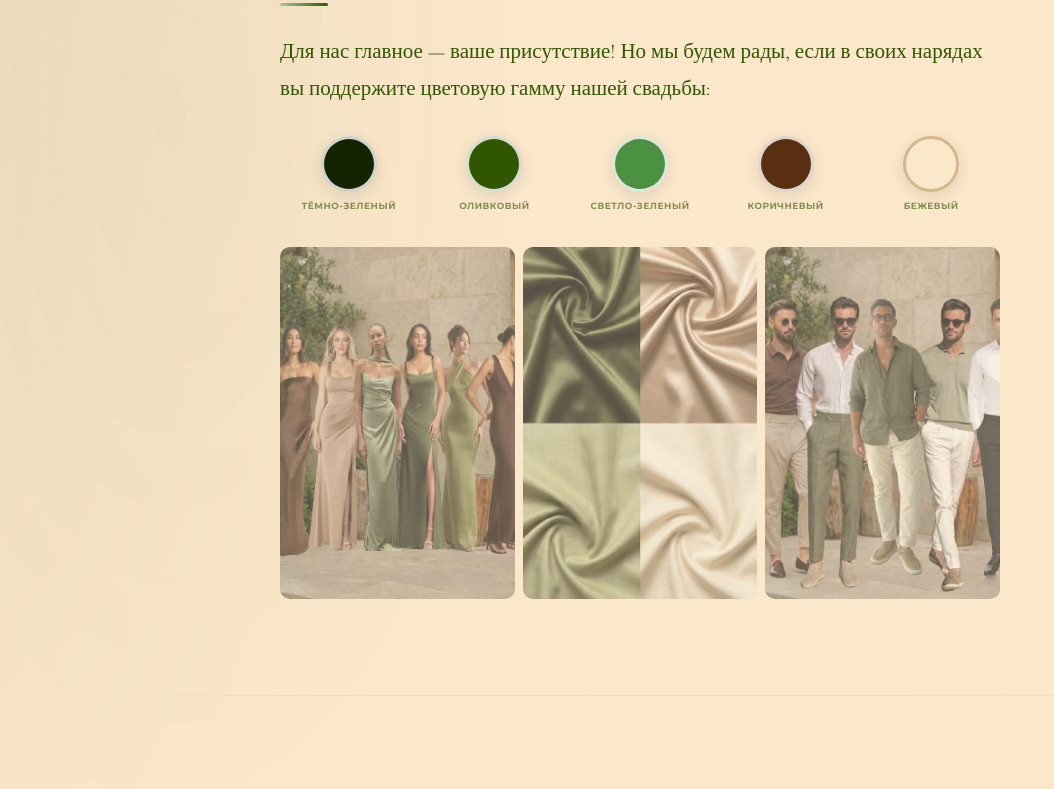
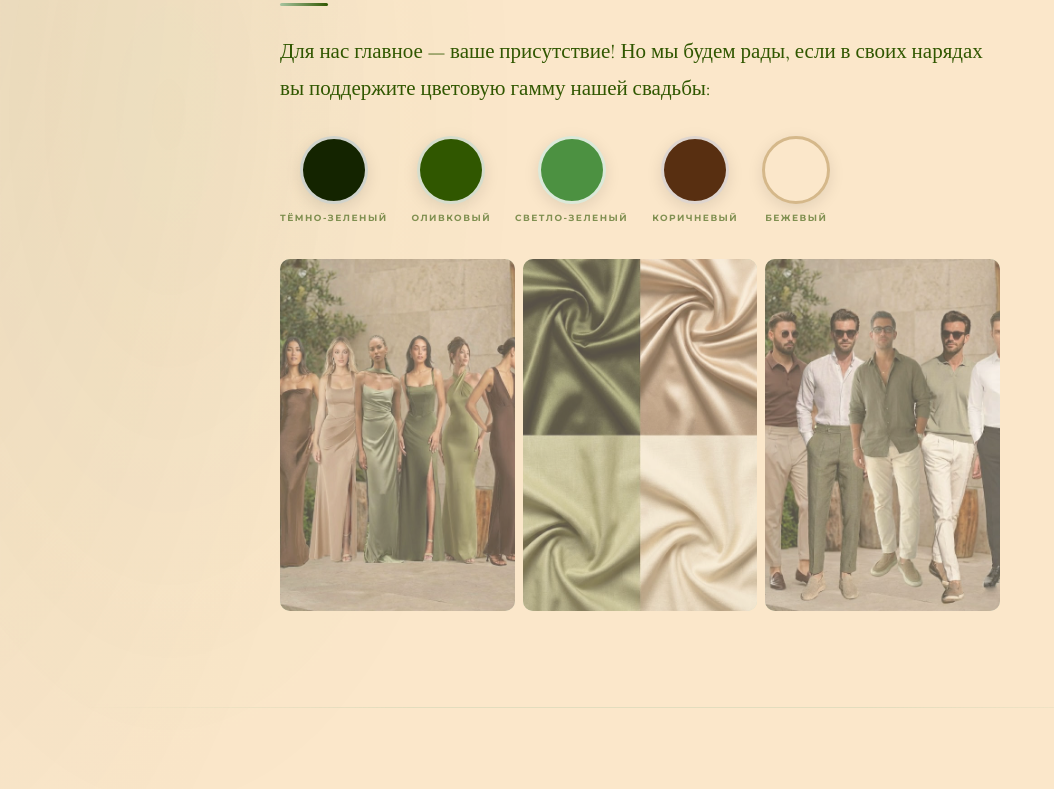
Before and after one commit to Sawaiii/denis-and-lena-wedding-2026, a plain HTML site: page index.html in a window 1280 px wide. Shown: the part 3579-4368 px from the top of the page, without its empty margins (0-1054 px from the left). Drawn offline with nearby package versions, Linux system fonts and the light colour scheme.

Commit message:
saasasasasasas

```diff
--- a/index.html
+++ b/index.html
@@ -163,18 +163,12 @@ body{font-family:'Montserrat',sans-serif;color:var(--text);overflow-x:hidden}
 .tl-desc{font-family:'Cormorant Garamond',serif;font-size:clamp(17px,3.5vw,21px);line-height:1.5;color:var(--text2);font-style:italic;padding-top:2px}
 
 /* ── DRESSCODE ── */
-.color-swatches{
-  display:grid;
-  grid-template-columns:repeat(5,1fr);
-  gap:8px;
-  margin:28px 0 36px;
-  justify-items:center;
-}
-.swatch-item{display:flex;flex-direction:column;align-items:center;gap:8px;width:100%}
-.swatch{width:min(56px,14vw);height:min(56px,14vw);border-radius:50%;border:3px solid rgba(255,255,255,.8);box-shadow:0 4px 16px rgba(0,0,0,.1)}
+.color-swatches{display:flex;gap:clamp(12px,3vw,24px);flex-wrap:wrap;margin:28px 0 36px}
+.swatch-item{display:flex;flex-direction:column;align-items:center;gap:8px}
+.swatch{width:clamp(48px,10vw,68px);height:clamp(48px,10vw,68px);border-radius:50%;border:3px solid rgba(255,255,255,.8);box-shadow:0 4px 16px rgba(0,0,0,.1)}
 .swatch.c1{background:#142400}.swatch.c2{background:#305700}.swatch.c3{background:#4c9141}
 .swatch.c4{background:#582f11}.swatch.c5{background:#fbe7ca;border-color:#d5b88a}
-.swatch-name{font-size:clamp(7px,2vw,9px);letter-spacing:.5px;text-transform:uppercase;font-weight:700;color:var(--text2);opacity:.6;text-align:center;word-break:break-word;line-height:1.3}
+.swatch-name{font-size:9px;letter-spacing:1.5px;text-transform:uppercase;font-weight:700;color:var(--text2);opacity:.6}
 .outfit-grid{display:grid;grid-template-columns:repeat(3,1fr);gap:8px}
 @media(max-width:360px){.outfit-grid{grid-template-columns:repeat(2,1fr)}}
 .outfit-ph{cursor:pointer;aspect-ratio:2/3;border-radius:10px;background:linear-gradient(135deg,var(--pale) 0%,#c5dccc 100%);display:flex;align-items:center;justify-content:center;font-size:9px;color:var(--d3);letter-spacing:1.5px;text-transform:uppercase;font-weight:700;opacity:.65;overflow:hidden}
@@ -218,6 +212,7 @@ body{font-family:'Montserrat',sans-serif;color:var(--text);overflow-x:hidden}
 .contact-title{font-family:'Dancing Script',cursive;font-size:clamp(30px,6vw,40px);color:var(--white);margin-bottom:18px}
 .contact-desc{font-family:'Cormorant Garamond',serif;font-style:italic;font-size:clamp(16px,3.5vw,19px);line-height:1.7;color:var(--pale);margin-bottom:28px}
 .contact-phone{font-size:clamp(22px,5vw,32px);font-weight:800;color:var(--white);letter-spacing:1px;margin-bottom:6px}
+.contact-phone a{color:inherit;text-decoration:underline;text-decoration-color:rgba(255,255,255,.4);text-underline-offset:4px}
 .contact-name{font-family:'Dancing Script',cursive;font-size:clamp(26px,5vw,34px);color:var(--gold2)}
 
 /* ── COUNTDOWN ── */
@@ -459,7 +454,7 @@ footer>*{position:relative;z-index:1}
       <div class="contact-card r">
         <div class="contact-title">Наш организатор</div>
         <p class="contact-desc">По всем вопросам, связанным с подготовкой сюрпризов или уточнением деталей торжества, вы можете обращаться к нашему свадебному организатору:</p>
-        <div class="contact-phone">+7 916 599 0206</div>
+        <div class="contact-phone"><a href="tel:+79165990206">+7 916 599 0206</a></div>
         <div class="contact-name">Анна</div>
       </div>
     </div>
```
